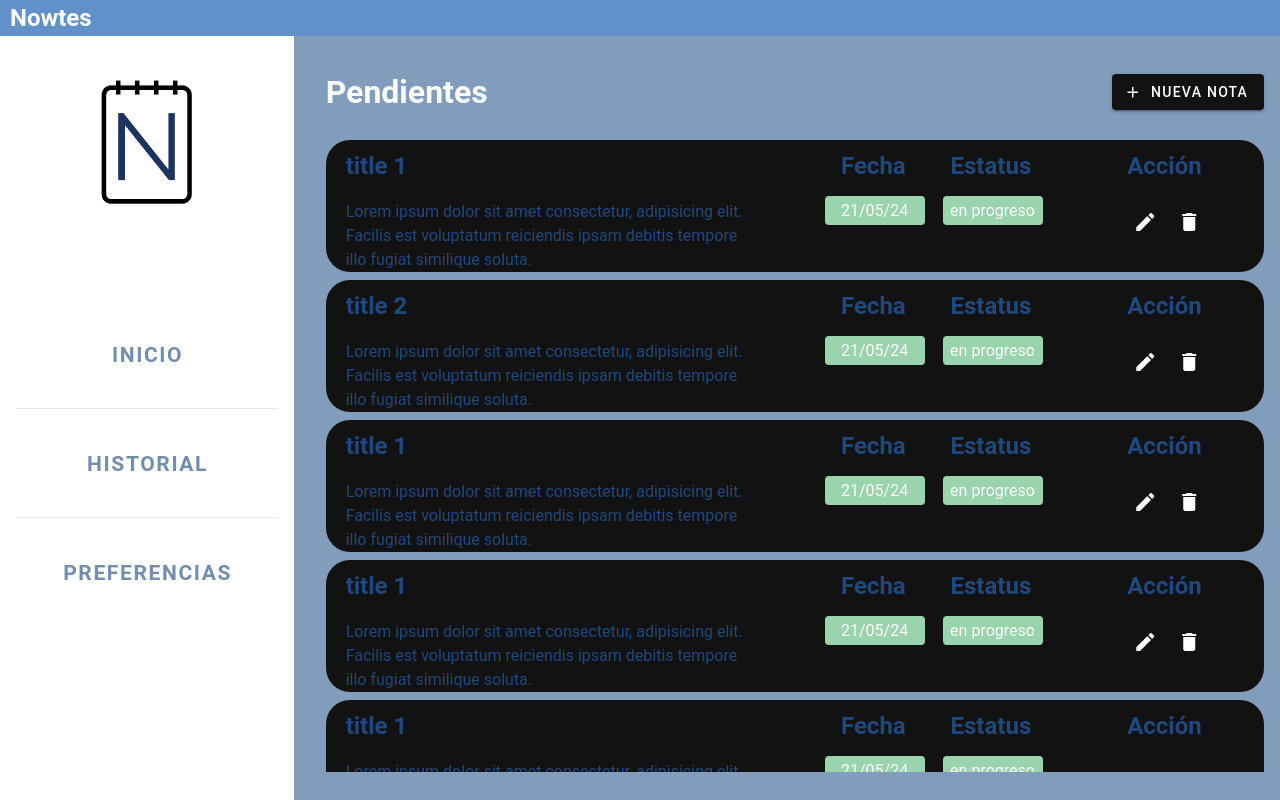
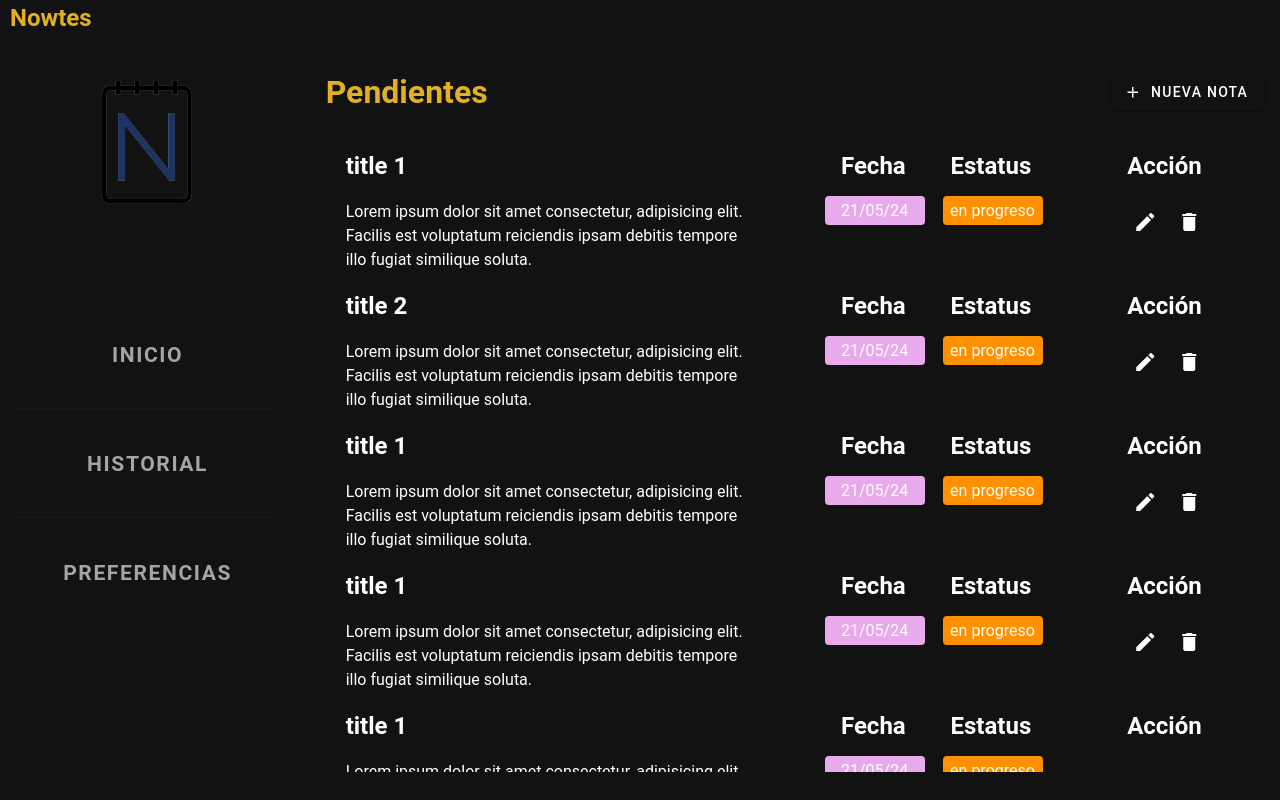
Before and after one commit to ManzaneroFredy/Nowtes, a Vue app: page /dashboard in a window 1280 px wide. Built offline with nearby package versions, Linux system fonts and the light colour scheme.

Commit message:
style: 🎨 Some changes at the code to meet the code standar

```diff
--- a/src/components/DashboardHeaderComponent.vue
+++ b/src/components/DashboardHeaderComponent.vue
@@ -1,6 +1,6 @@
 <template>
-  <div class="container d-block">
-    <h2>Nowtes</h2>
+  <div class="container d-block bg-background">
+    <h2 class="text-title">Nowtes</h2>
   </div>
 </template>
 
--- a/src/components/DashboardSideBarComponent.vue
+++ b/src/components/DashboardSideBarComponent.vue
@@ -1,5 +1,5 @@
 <template>
-  <div class="d-flex flex-column align-center container">
+  <div class="d-flex flex-column align-center container bg-background">
     <div class="mb-16">
       <v-img
         width="100"
@@ -19,7 +19,7 @@
         :ripple="false"
         @click="$emit('showInitComponent', init)"
       >
-        <h3>Inicio</h3>
+        <h3 class="text-whiteText">Inicio</h3>
       </v-btn>
       <v-divider></v-divider>
       <v-btn
@@ -28,7 +28,7 @@
         :ripple="false"
         @click="$emit('showHistorialComponent', historial)"
       >
-        <h3>Historial</h3>
+        <h3 class="text-whiteText">Historial</h3>
       </v-btn>
       <v-divider></v-divider>
       <v-btn
@@ -37,7 +37,7 @@
         :ripple="false"
         @click="$emit('showPreferenceComponent', preference)"
       >
-        <h3>Preferencias</h3>
+        <h3 class="text-whiteText">Preferencias</h3>
       </v-btn>
     </v-container>
   </div>
--- a/src/components/HistoryComponent.vue
+++ b/src/components/HistoryComponent.vue
@@ -1,7 +1,7 @@
 <template>
   <v-container>
     <div class="title-page ml-4 mt-4 mb-4 d-flex flex-row align-center">
-      <h1 class="w-100 justify-start">Historial</h1>
+      <h1 class="w-100 justify-start text-title">Historial</h1>
     </div>
     <v-virtual-scroll class="scroll-container" :items="mockData">
       <template v-slot:default="{ item }">
--- a/src/components/HomePageComponent.vue
+++ b/src/components/HomePageComponent.vue
@@ -1,7 +1,7 @@
 <template>
   <v-container>
     <div class="title-page ml-4 mt-4 mb-4 d-flex flex-row align-center">
-      <h1 class="w-100 justify-start">Pendientes</h1>
+      <h1 class="w-100 justify-start text-title">Pendientes</h1>
       <v-btn
         class="btn-new-note"
         prepend-icon="mdi-plus"
--- a/src/components/NoteComponent.vue
+++ b/src/components/NoteComponent.vue
@@ -1,30 +1,32 @@
 <template>
   <v-sheet rounded="xl" class="w-auto">
     <div class="w-50 mr-16 ml-5 mt-2">
-      <h2 class="title mb-4">{{ props.title }}</h2>
-      <p class="title">
+      <h2 class="title mb-4 text-whiteText">{{ props.title }}</h2>
+      <p class="title text-whiteText">
         {{ props.substract }}
       </p>
     </div>
     <div class="d-flex flex-row flex-wrap mt-2 mr-16">
       <div class="w-25 d-flex flex-column mr-3 title">
-        <h2 class="ml-4 mb-3 align-center">Fecha</h2>
-        <v-sheet rounded class="align-center deadline d-flex">
-          <p class="ml-4">{{ props.endline }}</p>
+        <h2 class="ml-4 mb-3 align-center text-whiteText">Fecha</h2>
+        <v-sheet rounded class="align-center deadline d-flex bg-warning">
+          <p class="ml-4 text-whiteText">{{ props.endline }}</p>
         </v-sheet>
       </div>
       <div class="w-25 d-flex flex-column title">
-        <h2 class="ml-14 mb-3">Estatus</h2>
+        <h2 class="ml-14 mb-3 text-whiteText">Estatus</h2>
         <v-sheet
           rounded
-          class="justify-center align-center deadline d-flex ml-12"
+          class="justify-center align-center deadline d-flex ml-12 bg-primary"
         >
-          <p class="justify-center">{{ props.status }}</p>
+          <p class="justify-center text-whiteText">
+            {{ props.status }}
+          </p>
         </v-sheet>
       </div>
     </div>
     <div class="d-flex flex-wrap ml-2 mt-2">
-      <div class="w-100"><h2 class="title">Acción</h2></div>
+      <div class="w-100"><h2 class="title text-whiteText">Acción</h2></div>
       <div class="mt-n3">
         <v-btn
           class="mr-2"
--- a/src/components/SettingsComponent.vue
+++ b/src/components/SettingsComponent.vue
@@ -1,35 +1,50 @@
 <template>
   <v-container>
     <div class="title-page ml-4 mt-4 mb-4">
-      <h1>Preferencias</h1>
+      <h1 class="text-title">Preferencias</h1>
     </div>
     <v-sheet
       class="d-flex flex-column justify-start p-1 setting-container"
       rounded
     >
-      <h3 class="pt-4 ml-9">Interfaz</h3>
-      <h4 class="pt-12 ml-9"><b>Tema oscuro</b></h4>
-      <v-switch class="ml-9" inset label="Desactivado"></v-switch>
+      <h3 class="pt-4 ml-9 text-title">Interfaz</h3>
+      <h4 class="pt-12 ml-9 text-title"><b>Tema oscuro</b></h4>
+      <v-switch
+        class="ml-9"
+        inset
+        label="OFF/ON"
+        @click="toggleTheme"
+      ></v-switch>
       <v-select
         class="w-25 ml-9"
         label="Método para priorizar las tareas"
         variant="outlined"
         :items="['Prioridad', 'Fecha']"
       ></v-select>
-      <h4 class="mt-4 ml-9"><b>Borrar datos</b></h4>
-      <small class="ml-9"
+      <h4 class="mt-4 ml-9 text-title"><b>Borrar datos</b></h4>
+      <small class="ml-9 text-title"
         >Esta opción eliminará todas las notas guardadas</small
       >
-      <v-btn class="mt-4 ml-8 mb-6 btn-delete-data" rounded="xl"
+      <v-btn class="mt-4 ml-8 mb-6 btn-delete-data bg-primary" rounded="xl"
         >Eliminar datos</v-btn
       >
       <h4 class="ml-9"><b>Cerrar sesión</b></h4>
-      <v-btn class="mt-2 ml-8 btn-end-sesion" rounded="xl">Cerrar sesión</v-btn>
+      <v-btn class="mt-2 ml-8 btn-end-sesion bg-warning" rounded="xl"
+        >Cerrar sesión</v-btn
+      >
     </v-sheet>
   </v-container>
 </template>
 
-<script lang="ts" setup></script>
+<script lang="ts" setup>
+import { useTheme } from "vuetify";
+
+const theme = useTheme();
+
+function toggleTheme() {
+  theme.global.name = theme.global.current.dark ? "light" : "dark";
+}
+</script>
 
 <style lang="scss" scoped>
 .title-page {
--- a/src/views/DashboardView.vue
+++ b/src/views/DashboardView.vue
@@ -87,8 +87,4 @@ const defineComponentView = (componentToShow: string) => {
 };
 </script>
 
-<style scoped lang="scss">
-.dashboard-container {
-  background-color: $light-bg;
-}
-</style>
+<style scoped lang="scss"></style>
```
Also changed, not shown: src/scss/_variables.scss (line endings or trailing spaces).
